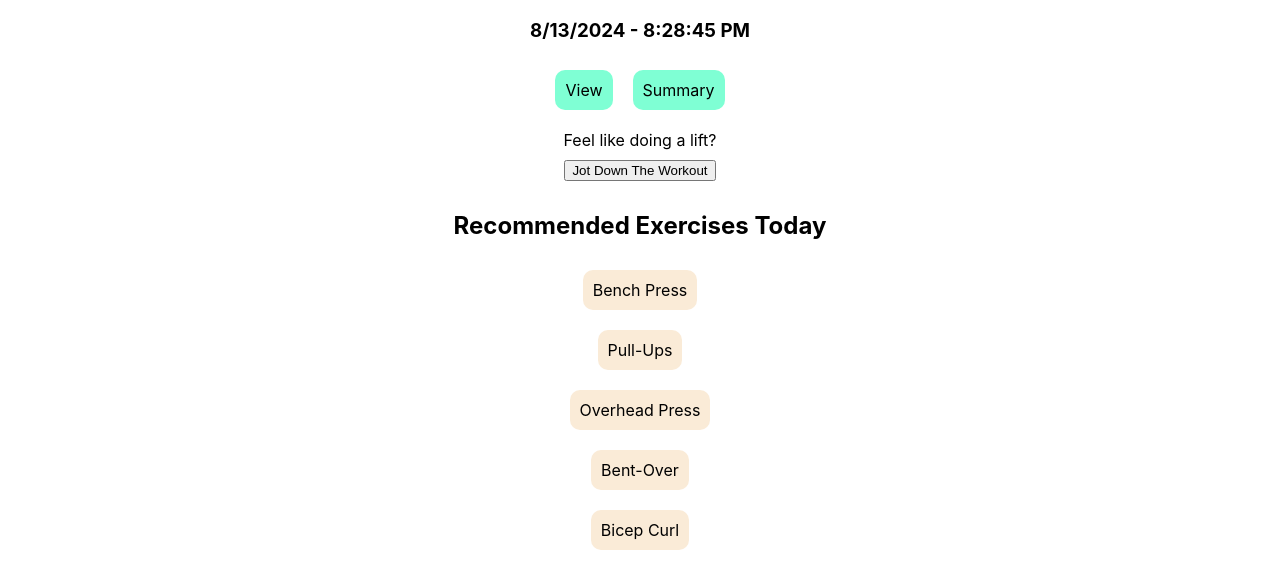
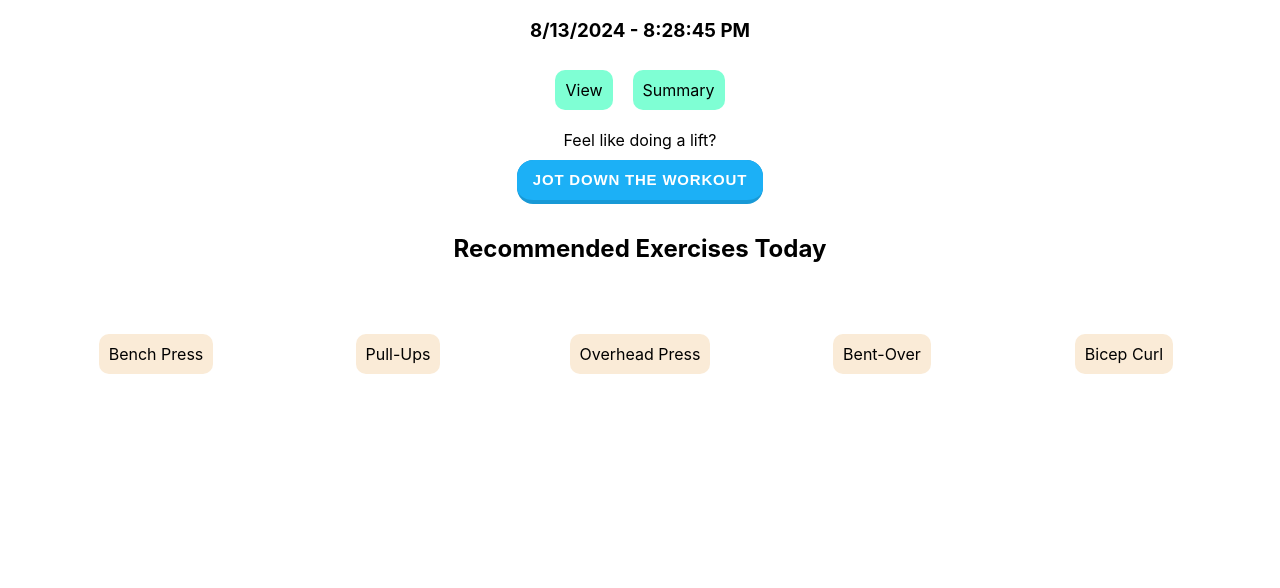
Before and after one commit to Chingsan53/work-out-logger, a React (Create React App) app: page / in a window 1280 px wide. Shown: the top 588 px of the page. Built offline with nearby package versions, Linux system fonts and the light colour scheme.

Commit message:
flexbox updated

```diff
--- a/src/components/Home.components.jsx
+++ b/src/components/Home.components.jsx
@@ -1,6 +1,7 @@
 import "./Home.css";
 import { useNavigate } from "react-router-dom";
 import { useEffect, useState } from "react";
+import Logger from "./JotDown.component";
 
 const Home = () => {
   const recExercises = [
@@ -34,6 +35,13 @@ const Home = () => {
 
   let navigate = useNavigate();
 
+  // Weight Value Change
+  const [weightValue, setWeightValue] = useState("");
+
+  const handleWeightChange = (event) => {
+    setWeightValue(event.target.value);
+  };
+
   return (
     <div className="App">
       <div className="date">
@@ -60,12 +68,12 @@ const Home = () => {
           <div>
             <div className="jot-button">
               <span>Feel like doing a lift?</span>
-              <button onClick={() => navigate("/logger")}>
+              <button className="button-19" onClick={() => navigate("/logger")}>
                 Jot Down The Workout
               </button>
             </div>
+            <h2>Recommended Exercises Today</h2>
             <div className="rec-exercise-main">
-              <h2>Recommended Exercises Today</h2>
               {recExercises.map((item) => (
                 <div className="row-1">
                   <div className="rec-exercise">
@@ -79,6 +87,8 @@ const Home = () => {
         {activeTab === "summary" && (
           <div className="summary-details">
             <h2>This is the summary for all workout</h2>
+
+            <p>Weight input: {weightValue}</p>
           </div>
         )}
       </div>
--- a/src/components/Home.css
+++ b/src/components/Home.css
@@ -26,19 +26,22 @@
   gap: 10px;
 }
 .rec-exercise-main {
-  display: flex;
-  flex-direction: column;
-  justify-content: center;
-  align-items: center;
-  /* padding: 10px; */
+  padding-top: 50px;
+  padding-bottom: 50px;
+  display: grid;
+  max-width: 1200px;
+  margin-inline: auto;
+  padding-inline: 24px;
+  grid-template-columns: repeat(auto-fill, minmax(220px, 1fr));
+  gap: 10px;
 }
 .row-1 {
   display: flex;
   flex-direction: row;
   justify-content: center;
   align-items: center;
-  padding: 10px;
-  gap: 20px;
+  padding: 1px;
+  gap: 1px;
   /* border: 1px solid black; */
 }
 
--- a/src/components/JotDown.component.jsx
+++ b/src/components/JotDown.component.jsx
@@ -1,11 +1,12 @@
 import { useState } from "react";
 import "./JotDown.css";
 
-export default function Logger() {
+export default function Logger({ weightValue, onWeightChange }) {
   const [typeValue, setTypeValue] = useState("");
   const [exerciseValue, setExerciseValue] = useState("");
   const [repValue, setRepValue] = useState(0);
   const [sepValue, setSepValue] = useState(0);
+  // const [weightValue, setWeightValue] = useState(0);
 
   const handleTypeChange = (event) => {
     setTypeValue(event.target.value);
@@ -17,6 +18,10 @@ export default function Logger() {
       `Type selected: ${typeValue} and selected exercise is ${event.target.value}`
     );
   };
+
+  // const handleWeightChange = (event) => {
+  //   setWeightValue(event.target.value);
+  // };
 
   const exerciseOptions = {
     "Upper Body": ["Bicep", "Tricep", "Shoulder", "Chest"],
@@ -69,7 +74,9 @@ export default function Logger() {
           ))}
         </select>
         <span>Rep: </span>
-        <button onClick={handleDecreaseRep}>-</button>
+        <button className="" onClick={handleDecreaseRep}>
+          -
+        </button>
         <input type="number" value={repValue} readOnly className="rep-input" />
 
         <button onClick={handleIncreaseRep}>+</button>
@@ -78,6 +85,13 @@ export default function Logger() {
         <button onClick={handleDecreaseSet}>-</button>
         <input type="number" value={sepValue} readOnly className="set-input" />
         <button onClick={handleIncreaseSet}>+</button>
+        <input
+          type="number"
+          value={weightValue}
+          onChange={onWeightChange}
+          className="lbInput"
+          placeholder="0"
+        />
       </div>
     </div>
   );
--- a/src/components/JotDown.css
+++ b/src/components/JotDown.css
@@ -0,0 +1,108 @@
+.button-19 {
+  appearance: button;
+  background-color: #1899d6;
+  border: solid transparent;
+  border-radius: 16px;
+  border-width: 0 0 4px;
+  box-sizing: border-box;
+  color: #ffffff;
+  cursor: pointer;
+  display: inline-block;
+  font-family: din-round, sans-serif;
+  font-size: 15px;
+  font-weight: 700;
+  letter-spacing: 0.8px;
+  line-height: 20px;
+  margin: 0;
+  outline: none;
+  overflow: visible;
+  padding: 10px 16px; /* Adjusted padding */
+  text-align: center;
+  text-transform: uppercase;
+  touch-action: manipulation;
+  transform: translateZ(0);
+  transition: filter 0.2s;
+  user-select: none;
+  -webkit-user-select: none;
+  vertical-align: middle;
+  white-space: nowrap;
+}
+
+.button-19:after {
+  background-clip: padding-box;
+  background-color: #1cb0f6;
+  border: solid transparent;
+  border-radius: 16px;
+  border-width: 0 0 4px;
+  bottom: -4px;
+  content: "";
+  left: 0;
+  position: absolute;
+  right: 0;
+  top: 0;
+  z-index: -1;
+}
+
+.button-19:main,
+.button-19:focus {
+  user-select: auto;
+}
+
+.button-19:hover:not(:disabled) {
+  filter: brightness(1.1);
+  -webkit-filter: brightness(1.1);
+}
+
+.button-19:disabled {
+  cursor: auto;
+}
+
+.button-19:active {
+  border-width: 4px 0 0;
+  background: none;
+}
+
+.button-28 {
+  appearance: none;
+  background-color: transparent;
+  border: 2px solid #1a1a1a;
+  border-radius: 15px;
+  box-sizing: border-box;
+  color: #3b3b3b;
+  cursor: pointer;
+  display: inline-block;
+  font-family: Roobert, -apple-system, BlinkMacSystemFont, "Segoe UI", Helvetica,
+    Arial, sans-serif, "Apple Color Emoji", "Segoe UI Emoji", "Segoe UI Symbol";
+  font-size: 16px;
+  font-weight: 600;
+  line-height: normal;
+  margin: 0;
+  min-height: 60px;
+  min-width: 0;
+  outline: none;
+  padding: 16px 24px;
+  text-align: center;
+  text-decoration: none;
+  transition: all 300ms cubic-bezier(0.23, 1, 0.32, 1);
+  user-select: none;
+  -webkit-user-select: none;
+  touch-action: manipulation;
+  /* width: 100%; */
+  will-change: transform;
+}
+
+.button-28:disabled {
+  pointer-events: none;
+}
+
+.button-28:hover {
+  color: #fff;
+  background-color: #1a1a1a;
+  box-shadow: rgba(0, 0, 0, 0.25) 0 8px 15px;
+  transform: translateY(-2px);
+}
+
+.button-28:active {
+  box-shadow: none;
+  transform: translateY(0);
+}
```
